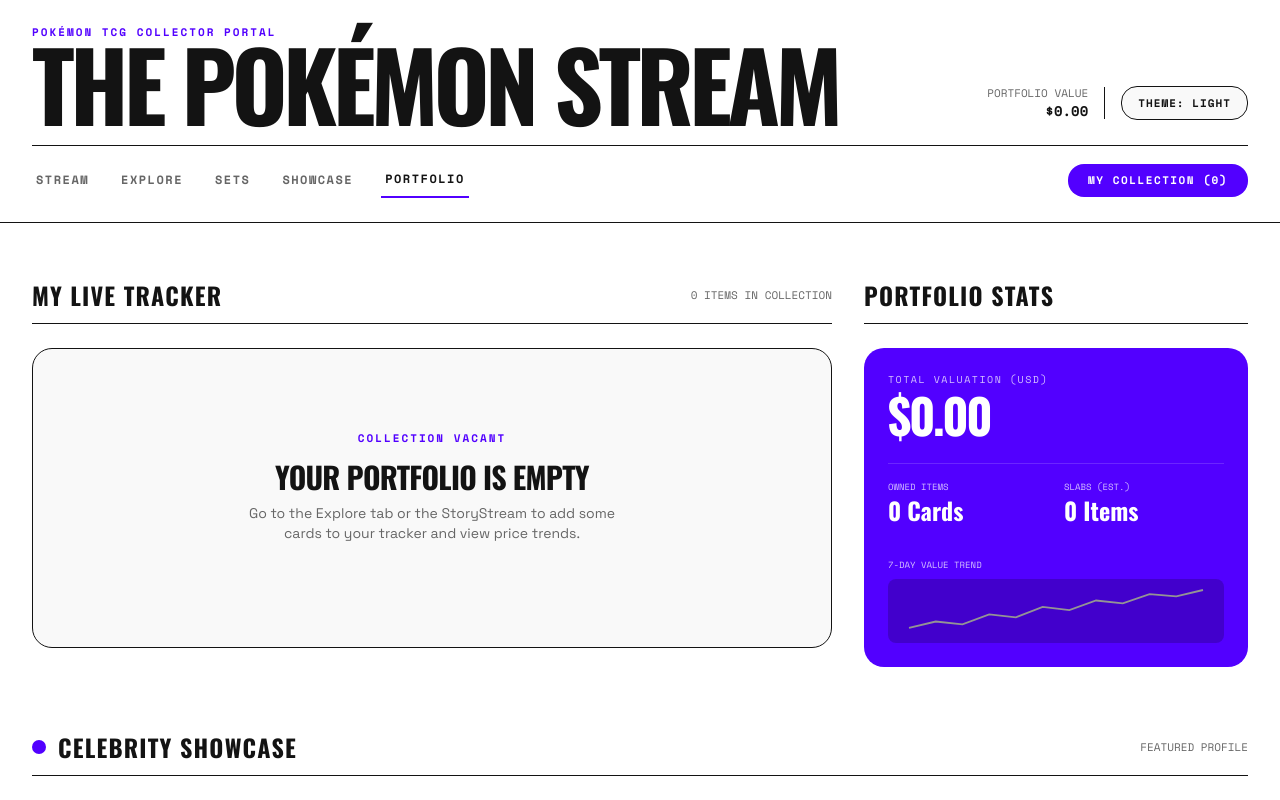
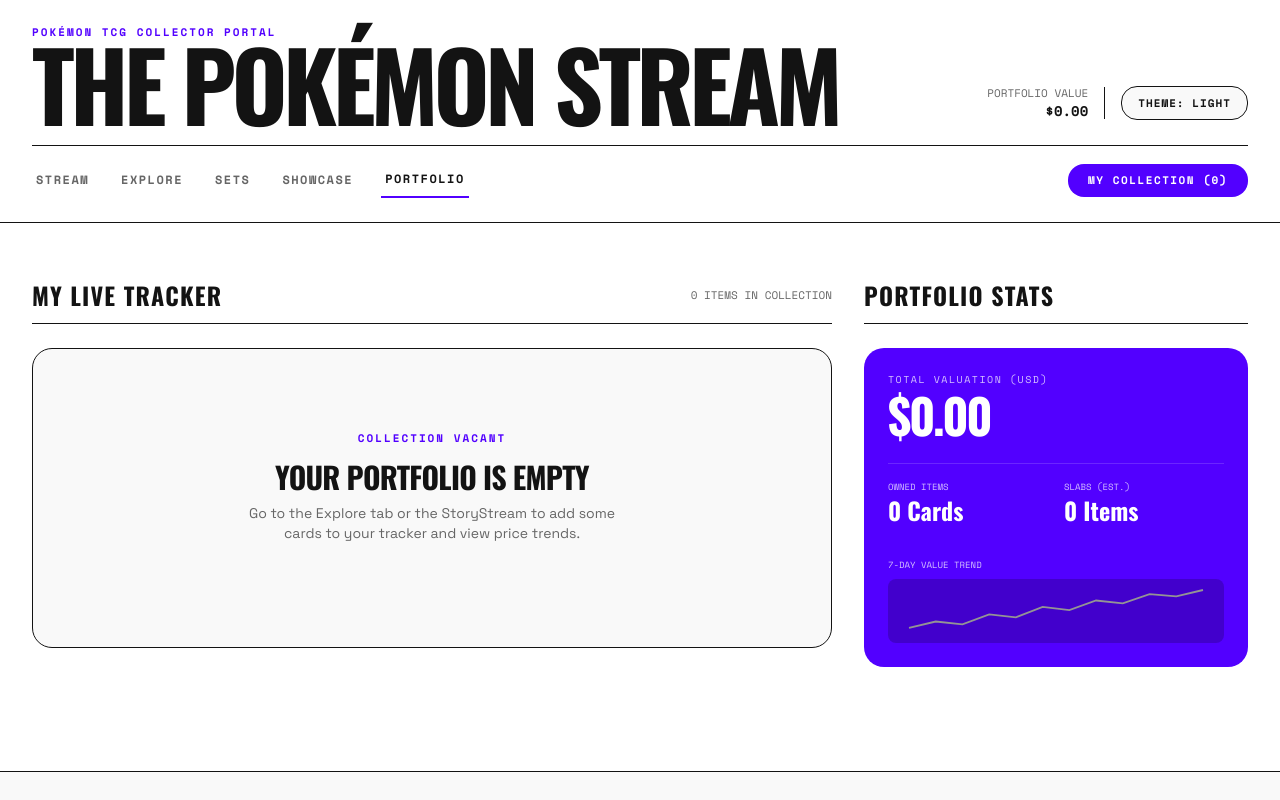
Before and after one commit to hereisalexander/MCARD, a Next.js app: page / in a window 1280 px wide. Both pictures are taken after a click on the button "View My Collection". Shown: the top 800 px of the page. Built offline with nearby package versions, Linux system fonts and the light colour scheme.

Commit message:
Fix: Separate Showcase and Portfolio views into different panels

```diff
--- a/src/app/page.tsx
+++ b/src/app/page.tsx
@@ -114,6 +114,7 @@
             portfolio={portfolio}
             onRemoveCard={handleRemoveCard}
             portfolioValue={portfolioValue}
+            mode="showcase"
           />
         )}
 
@@ -122,6 +123,7 @@
             portfolio={portfolio}
             onRemoveCard={handleRemoveCard}
             portfolioValue={portfolioValue}
+            mode="portfolio"
           />
         )}
       </main>
--- a/src/components/PortfolioDashboard.tsx
+++ b/src/components/PortfolioDashboard.tsx
@@ -14,12 +14,14 @@
   portfolio: UserPortfolioItem[];
   onRemoveCard: (id: string) => void;
   portfolioValue: number;
+  mode: 'portfolio' | 'showcase';
 }
 
 export const PortfolioDashboard: React.FC<PortfolioDashboardProps> = ({
   portfolio,
   onRemoveCard,
   portfolioValue,
+  mode,
 }) => {
   // Mock Steve Aoki's showcase cards
   const aokiCards = [
@@ -35,7 +37,7 @@
       name: 'Illustrator Pikachu Promo',
       rarity: 'PSA 9 MINT',
       value: 350000,
-      imageUrl: 'https://images.pokemontcg.io/promo/pika_hires.png', // Fallback or mock
+      imageUrl: 'https://images.pokemontcg.io/promo/pika_hires.png',
     },
     {
       id: 'a3',
@@ -75,8 +77,8 @@
     <div className="w-full py-6 max-w-7xl mx-auto px-4 md:px-0 flex flex-col gap-10">
 
       {/* SECTION 1: USER'S LIVE PORTFOLIO */}
+      {mode === 'portfolio' && (
         <div className="grid grid-cols-1 lg:grid-cols-3 gap-8">
-
           {/* Left 2 Cols: Portfolio Items List */}
           <div className="lg:col-span-2 flex flex-col gap-6">
             <div className="flex items-center justify-between border-b border-primary pb-3">
@@ -191,11 +193,12 @@
               </div>
             </div>
           </div>
-
         </div>
+      )}
 
       {/* SECTION 2: STEVE AOKI CELEBRITY SHOWCASE */}
-      <div className="flex flex-col gap-6 mt-6">
+      {mode === 'showcase' && (
+        <div className="flex flex-col gap-6">
           <div className="flex items-center justify-between border-b border-primary pb-3">
             <div className="flex items-center gap-3">
               <div className="w-3.5 h-3.5 rounded-full bg-verge-ultraviolet dark:bg-jelly-mint" />
@@ -222,7 +225,6 @@
                       alt="Steve Aoki Avatar"
                       className="object-cover h-full w-full"
                       onError={(e) => {
-                      // fallback text avatar if image fails to load
                         e.currentTarget.style.display = 'none';
                       }}
                     />
@@ -287,6 +289,7 @@
 
           </div>
         </div>
+      )}
 
     </div>
   );
```
Lines whose indentation alone changed are shown as unchanged.
